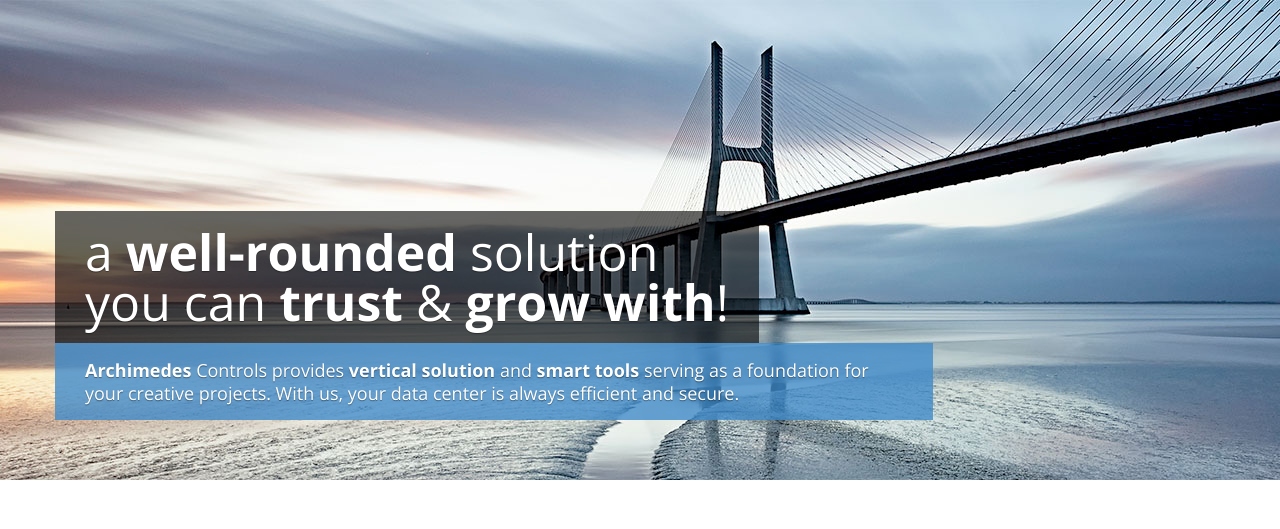
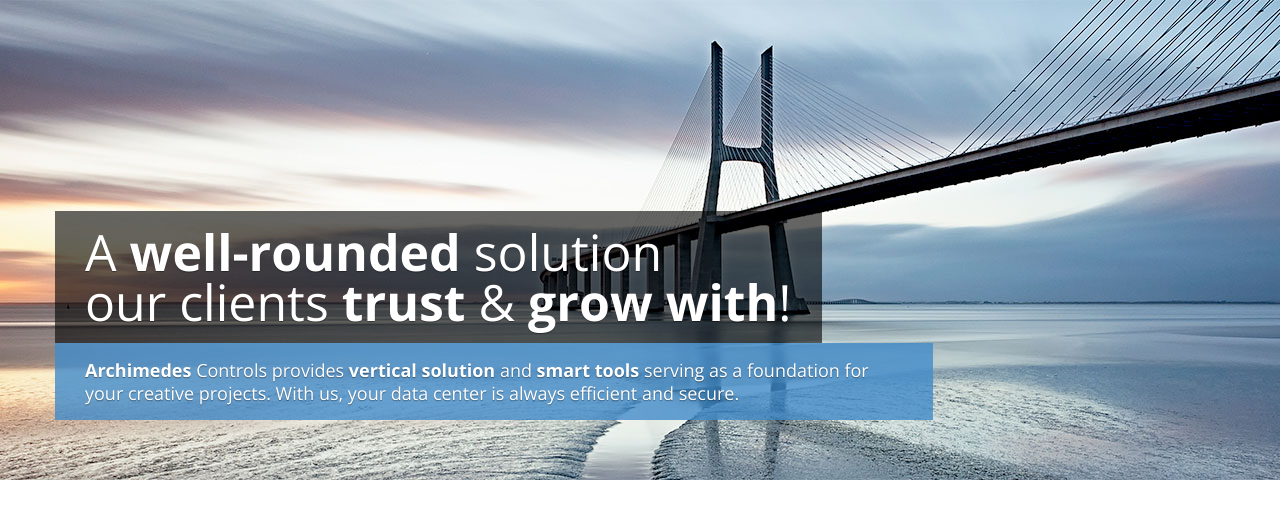
Before and after one commit to chuang39/archimedes, a Django app: page / in a window 1280 px wide. Shown: the part 163-692 px from the top of the page. Run offline with Django 3.2, Linux system fonts and the light colour scheme; some libraries are stand-ins or nearby versions.

Commit message:
minor change

```diff
--- a/archimedes/static/templates/contact.html
+++ b/archimedes/static/templates/contact.html
@@ -25,7 +25,7 @@
                               <strong></strong><br>
                               1059 East Meadow Circle, Suite 134<br>
                               Palo Alto, CA 94303<br>
-                              <abbr title="Phone">P:</abbr>+1 650.720.5820
+                              <abbr title="Phone">Phone:</abbr>+1 650.720.5820
                               </address>
                               <address>
                               <abbr title="Phone">Email:</abbr> <a href="mailto:#">sales@ArchimedesControls.com</a>
--- a/archimedes/static/templates/index.html
+++ b/archimedes/static/templates/index.html
@@ -10,8 +10,8 @@
                    <li class="item" style="background-image: url(static/images/01_1920x480.jpg)">
                         <div class="container">
                              <div class="carousel-caption">
-                                  <h1>a <strong>well-rounded</strong> solution<br>
-                                       you can <strong>trust</strong> &amp; <strong>grow with</strong>!</h1>
+                                  <h1>A <strong>well-rounded</strong> solution<br>
+                                       our clients <strong>trust</strong> &amp; <strong>grow with</strong>!</h1>
                                   <p class="lead skincolored"><strong>Archimedes</strong> Controls provides <strong>vertical solution</strong> and
                                       <strong>smart tools</strong> serving as a foundation for your creative projects. With us, your data center is
                                       always efficient and secure.</p>
@@ -23,17 +23,16 @@
                    <li class="item" style="background-image: url(static/images/1920x480.png)">
                         <div class="container">
                              <div class="carousel-caption">
-                                  <h1>subject 2<br>
-                                    say something here</h1></br>
-                                  <p class="lead skincolored">content 2 say lots of things here</p>
+                                  <h1>Show valuable data in effective way</h1></br>
+                                  <p class="lead skincolored"></p>
                              </div>
                         </div>
                    </li>
                    <li class="item" style="background-image: url(static/images/03_1920x480.jpg)">
                         <div class="container">
                              <div class="carousel-caption">
-                                  <h1 class="skincolored">subject 3</h1></br>
-                                  <p class="lead">content 3</p>
+                                  <h1 class="skincolored">Save energy, save our world</h1></br>
+                                  <p class="lead">Our solution can save more than 30% energy cost on your data center</p>
                              </div>
                         </div>
                    </li>
```
